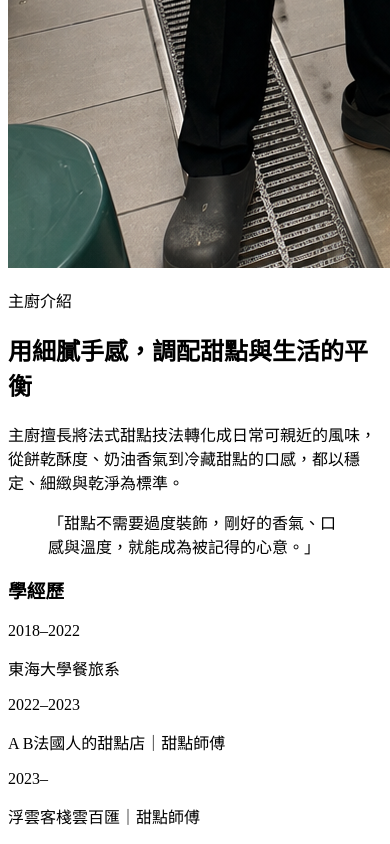
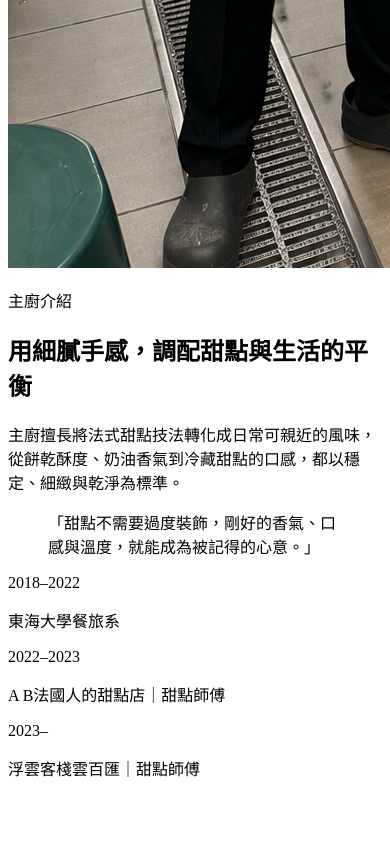
Before and after one commit to yuyanghuang0718-sys/dessert-studio-bilingual-site, a React (Vite) app: page /about in a window 390 px wide. Shown: the part 2877-3721 px from the top of the page. After the commit the page ends 3673 px from the top, so only its background shows below. Built offline with nearby package versions, Linux system fonts and the light colour scheme; the HTML template or start-up script is replaced by a standard one.

Commit message:
remove timeline heading

```diff
--- a/src/components/About.jsx
+++ b/src/components/About.jsx
@@ -4,9 +4,6 @@ import brandImage from '../assets/timmy-dessert-logo.png';
 function Timeline({ content }) {
   return (
     <div className="chef-timeline-block">
-      <div className="timeline-heading">
-        <h3>{content.chef.timelineTitle}</h3>
-      </div>
       <div className="chef-timeline">
         {content.chef.timeline.map((item) => (
           <article className="timeline-item" key={`${item.year}-${item.title}`}>
--- a/src/content/en.js
+++ b/src/content/en.js
@@ -52,7 +52,6 @@ export const en = {
     photoAlt: 'Chef portrait for Timmy Dessert',
     body: 'Our chef transforms French pastry techniques into approachable everyday flavors, refining cookie texture, butter aroma, and chilled dessert mouthfeel with a standard of clarity and consistency.',
     philosophy: '“Dessert does not need excessive decoration. The right aroma, texture, and warmth can become a remembered gesture.”',
-    timelineTitle: 'Education and Experience',
     timeline: [
       {
         year: '2018–2022',
--- a/src/content/zh.js
+++ b/src/content/zh.js
@@ -52,7 +52,6 @@ export const zh = {
     photoAlt: '荼蘼甜點主廚照片',
     body: '主廚擅長將法式甜點技法轉化成日常可親近的風味，從餅乾酥度、奶油香氣到冷藏甜點的口感，都以穩定、細緻與乾淨為標準。',
     philosophy: '「甜點不需要過度裝飾，剛好的香氣、口感與溫度，就能成為被記得的心意。」',
-    timelineTitle: '學經歷',
     timeline: [
       {
         year: '2018–2022',
--- a/src/styles.css
+++ b/src/styles.css
@@ -620,20 +620,6 @@ h2 {
   margin-top: 34px;
 }
 
-.timeline-heading {
-  max-width: 760px;
-  margin-bottom: 20px;
-}
-
-.timeline-heading h3 {
-  margin: 0;
-  color: var(--cocoa);
-  font-size: clamp(1.32rem, 2.2vw, 1.9rem);
-  font-weight: 600;
-  letter-spacing: 0;
-  line-height: 1.28;
-}
-
 .chef-timeline {
   display: grid;
   gap: 0;
@@ -1246,21 +1232,6 @@ h2 {
     margin-top: 22px;
   }
 
-  .timeline-heading {
-    margin-bottom: 18px;
-  }
-
-  .timeline-heading .eyebrow {
-    margin-bottom: 10px;
-    text-align: left;
-  }
-
-  .timeline-heading h3 {
-    font-size: 1.55rem;
-    line-height: 1.25;
-    text-align: left;
-  }
-
   .chef-timeline {
     max-width: none;
   }
```
